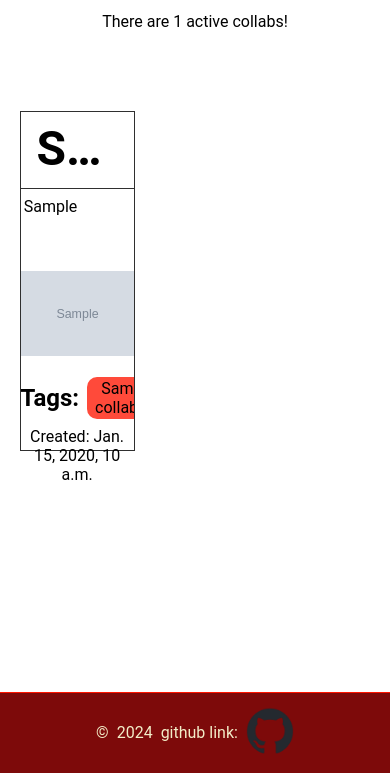
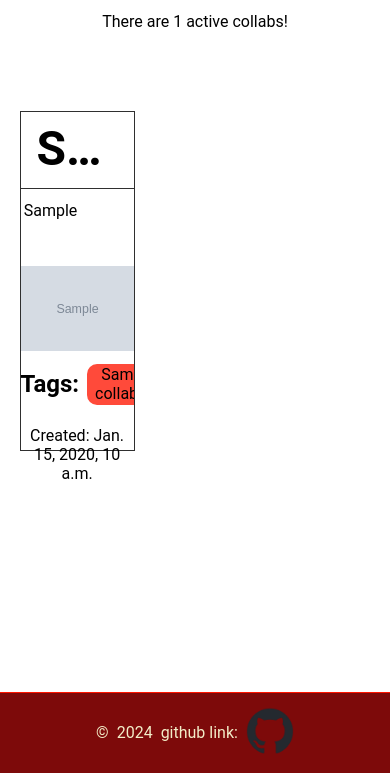
Before and after one commit to DomanskiFilip/MyCollab, a Django app: page / in a window 390 px wide. Shown: the part 132-905 px from the top of the page. Run offline with Django 4.2, Linux system fonts and the light colour scheme; tables that the repository leaves empty hold one stand-in row (values such as "Sample post"); grey boxes marked "Sample" are stand-in pictures.

Commit message:
some home screen responsivness features

```diff
--- a/Core/static/Core/style.css
+++ b/Core/static/Core/style.css
@@ -241,7 +241,6 @@ footer {
         height: 40vh;
         text-decoration: none;
         color: var(--text);
-        padding: 0;
         margin-bottom: 1rem;
         z-index: 10;
         border: 1px solid var(--shadow);
@@ -254,6 +253,11 @@ footer {
 
     #collabInfoBar p {
         text-align: center;
+      /*  text-overflow: ellipsis;
+        overflow: hidden;
+        white-space: nowrap; */
+        height: 1rem;
+        padding: 0.5rem;
     }
 
         #collabInfoBarHeader {
@@ -263,8 +267,8 @@ footer {
             align-items: center;
             min-height: 20%;
             max-height: 20%;
+            margin-bottom: 0.5rem;
             padding-top: 0.5rem;
-            margin-bottom: 0.5rem;
             flex: 1;
             border-bottom: 1px solid var(--shadow);
         }
@@ -290,7 +294,8 @@ footer {
 
             .collabInfoBarWrapper img{
                 width: 100%;
-                height: 7rem;
+                min-height: 5rem;
+                max-height: 7rem;
                 object-fit: scale-down;
                 margin-top: 0.5rem;
             }
```
